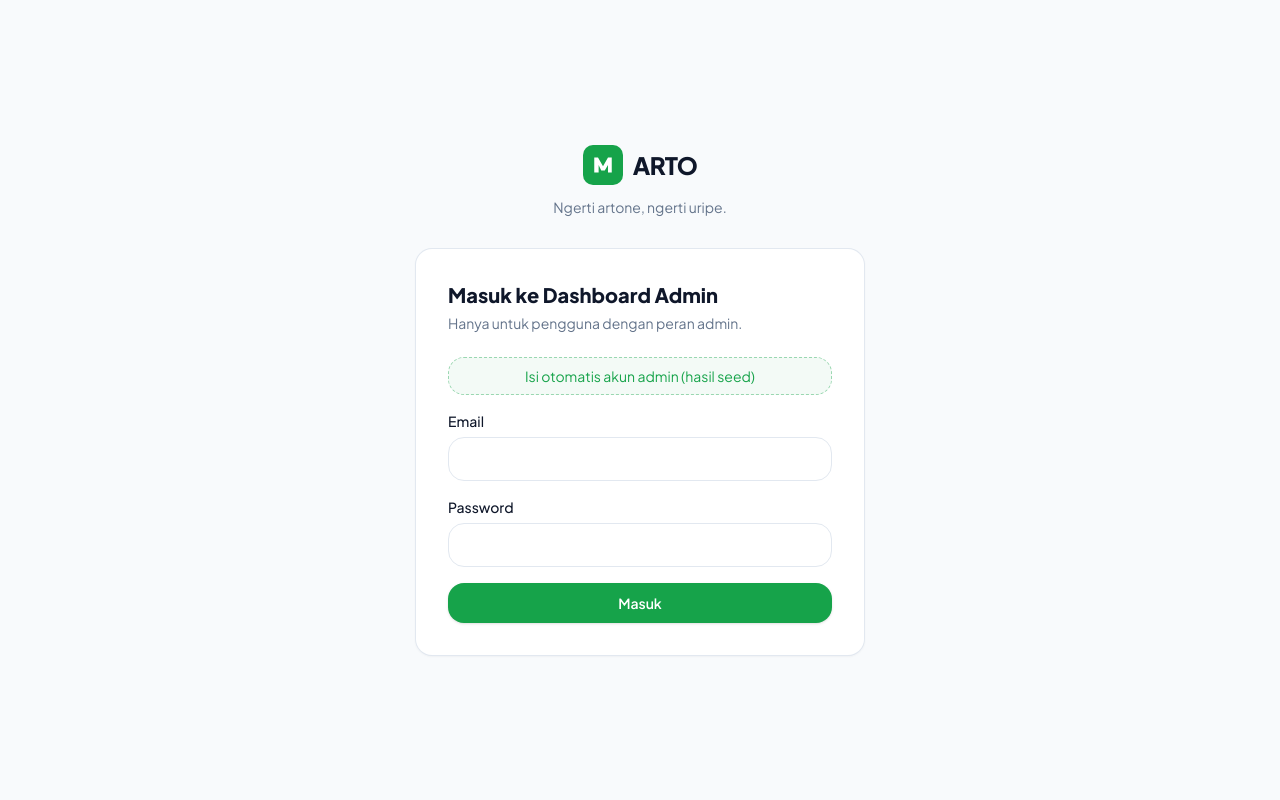
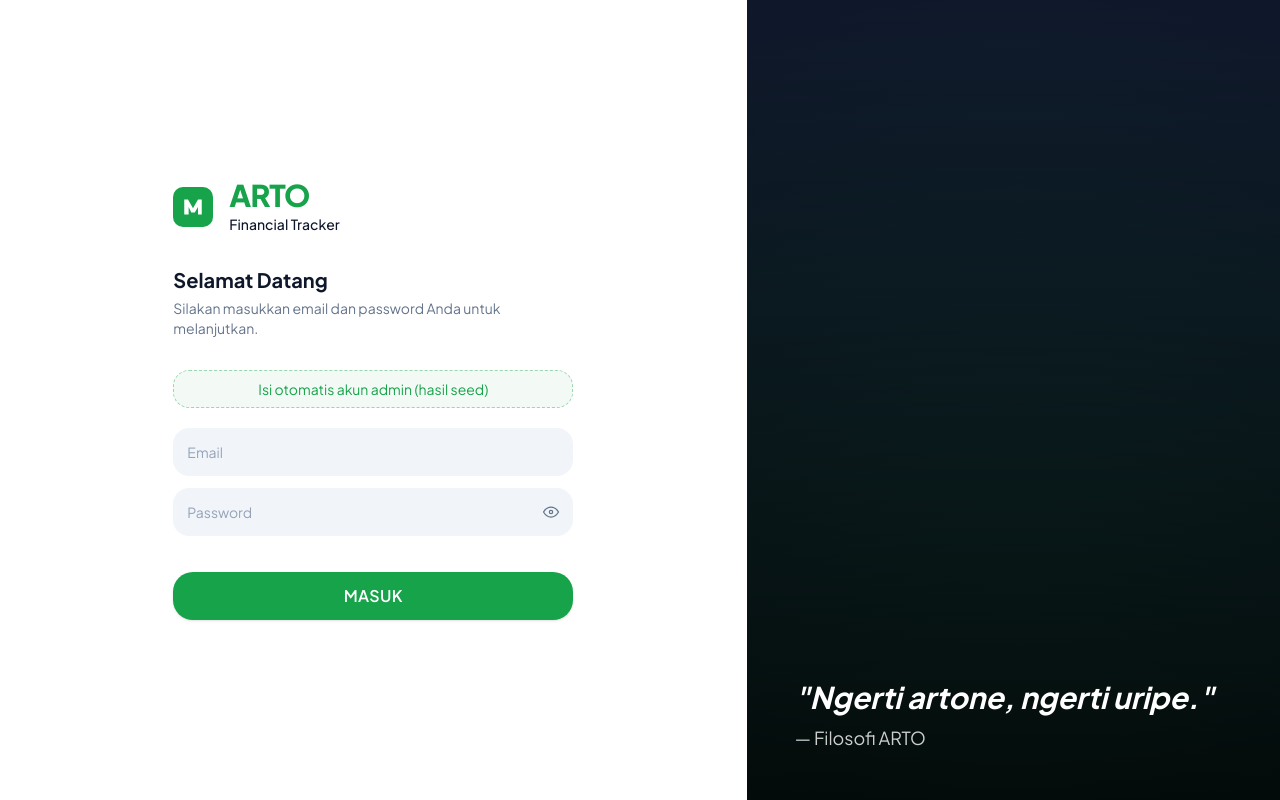
Before and after one commit to RIQORAHMAHIDAYAT/arto-admin, a React (Vite) app: page /auth/login in a window 1280 px wide. Built offline with nearby package versions, Linux system fonts and the light colour scheme; no server answers.

Commit message:
feat: update admin UI layout and dashboard

```diff
--- a/package.json
+++ b/package.json
@@ -12,8 +12,11 @@
     "preview": "vite preview"
   },
   "dependencies": {
+    "@tabler/icons-react": "^3.46.0",
     "@tailwindcss/vite": "^4.3.3",
+    "apexcharts": "^6.10.0",
     "react": "^19.2.8",
+    "react-apexcharts": "^2.1.1",
     "react-dom": "^19.2.8",
     "react-router-dom": "^7.18.2",
     "tailwindcss": "^4.3.3"
--- a/src/components/ui/Input.tsx
+++ b/src/components/ui/Input.tsx
@@ -1,16 +1,21 @@
-import type { InputHTMLAttributes } from 'react'
-import { useId } from 'react'
+import { useState, type InputHTMLAttributes, useId } from 'react'
+import { IconEye, IconEyeOff } from '@tabler/icons-react'
 import { cn } from '@/lib/cn'
 
-export interface InputProps extends InputHTMLAttributes<HTMLInputElement> {
+export interface InputProps extends Omit<InputHTMLAttributes<HTMLInputElement>, 'type'> {
   label?: string
   error?: string
   hint?: string
+  type?: 'text' | 'email' | 'password' | 'search'
 }
 
-export function Input({ label, error, hint, className, id, ...props }: InputProps) {
+export function Input({ label, error, hint, className, id, type = 'text', ...props }: InputProps) {
   const autoId = useId()
   const inputId = id ?? autoId
+  const [showPassword, setShowPassword] = useState(false)
+  const isPassword = type === 'password'
+  const resolvedType = isPassword && showPassword ? 'text' : type
+
   return (
     <div className="w-full">
       {label && (
@@ -18,19 +23,31 @@ export function Input({ label, error, hint, className, id, ...props }: InputProp
           {label}
         </label>
       )}
+      <div className="relative">
         <input
           id={inputId}
+          type={resolvedType}
           aria-invalid={error ? true : undefined}
           aria-describedby={error ? `${inputId}-error` : hint ? `${inputId}-hint` : undefined}
           className={cn(
-          'h-11 w-full rounded-lg border bg-surface px-3.5 text-sm text-foreground placeholder:text-muted-foreground transition-colors',
-          error
-            ? 'border-danger focus:border-danger'
-            : 'border-border hover:border-muted-foreground',
+            'h-12 w-full rounded-lg border-0 bg-surface-hover px-3.5 text-sm text-foreground placeholder:text-muted-foreground transition-colors focus:outline-none focus:ring-2 focus:ring-primary',
+            error && 'ring-2 ring-danger focus:ring-danger',
+            isPassword && 'pr-12',
             className,
           )}
           {...props}
         />
+        {isPassword && (
+          <button
+            type="button"
+            onClick={() => setShowPassword((v) => !v)}
+            aria-label={showPassword ? 'Sembunyikan password' : 'Tampilkan password'}
+            className="absolute right-3 top-1/2 -translate-y-1/2 cursor-pointer text-muted transition-colors hover:text-foreground"
+          >
+            {showPassword ? <IconEyeOff size={20} stroke={1.5} /> : <IconEye size={20} stroke={1.5} />}
+          </button>
+        )}
+      </div>
       {error && (
         <p id={`${inputId}-error`} className="mt-1.5 text-sm text-danger">
           {error}
--- /dev/null
+++ b/src/features/dashboard/DonutCharts.tsx
@@ -0,0 +1,38 @@
+import { lazy, Suspense } from 'react'
+import type { ApexOptions } from 'apexcharts'
+
+const ReactApexChart = lazy(() => import('react-apexcharts'))
+
+interface DonutChartProps {
+  title: string
+  labels: string[]
+  series: number[]
+  colors: string[]
+}
+
+function defaultOptions(labels: string[], colors: string[]): ApexOptions {
+  return {
+    chart: { type: 'donut', height: 240 },
+    labels,
+    colors,
+    legend: { position: 'bottom' },
+    dataLabels: { enabled: true },
+    stroke: { width: 0 },
+  }
+}
+
+export function DonutChart({ title, labels, series, colors }: DonutChartProps) {
+  return (
+    <div className="rounded-xl bg-surface p-5 shadow-[var(--shadow-card)] ring-1 ring-border">
+      <h3 className="mb-3 text-base font-bold text-foreground">{title}</h3>
+      <Suspense fallback={<div className="flex h-[240px] items-center justify-center text-sm text-muted">Memuat grafik…</div>}>
+        <ReactApexChart
+          type="donut"
+          height={240}
+          options={defaultOptions(labels, colors)}
+          series={series}
+        />
+      </Suspense>
+    </div>
+  )
+}
--- /dev/null
+++ b/src/features/dashboard/GreetingCard.tsx
@@ -0,0 +1,47 @@
+interface GreetingCardProps {
+  greeting: string
+  appName: string
+}
+
+export function getGreetingByHour(hour: number): string {
+  if (hour >= 4 && hour < 11) return 'Selamat Pagi'
+  if (hour >= 11 && hour < 15) return 'Selamat Siang'
+  if (hour >= 15 && hour < 19) return 'Selamat Sore'
+  return 'Selamat Malam'
+}
+
+export function GreetingIllustration() {
+  return (
+    <svg viewBox="0 0 200 120" className="mx-auto mb-4 h-28 w-auto" aria-hidden="true">
+      <circle cx="100" cy="60" r="46" fill="rgba(255,255,255,0.06)" />
+      <circle cx="100" cy="60" r="32" fill="rgba(34,197,94,0.25)" />
+      <path
+        d="M84 68l10-14 7 9 5-6 12 11"
+        fill="none"
+        stroke="#4ADE80"
+        strokeWidth="3"
+        strokeLinecap="round"
+        strokeLinejoin="round"
+      />
+      <circle cx="146" cy="30" r="10" fill="#FBBF24" opacity="0.85" />
+      <rect x="36" y="88" width="128" height="8" rx="4" fill="rgba(255,255,255,0.08)" />
+      <rect x="56" y="102" width="88" height="8" rx="4" fill="rgba(255,255,255,0.05)" />
+    </svg>
+  )
+}
+
+export function GreetingCard({ greeting, appName }: GreetingCardProps) {
+  return (
+    <div className="flex h-full flex-col rounded-xl bg-slate-900 p-6 shadow-[var(--shadow-card)] dark:bg-zinc-900">
+      <div className="text-center">
+        <GreetingIllustration />
+      </div>
+      <h3 className="text-lg font-bold leading-snug text-white">
+        {greeting} di {appName}
+      </h3>
+      <p className="mt-3 text-sm font-light italic text-white/70">
+        "Ngerti artone, ngerti uripe — pahami uangmu, atur hidupmu."
+      </p>
+    </div>
+  )
+}
--- /dev/null
+++ b/src/features/dashboard/MetricCards.tsx
@@ -0,0 +1,36 @@
+import type { ReactNode } from 'react'
+
+export interface MetricItem {
+  title: string
+  value: number
+  icon: ReactNode
+  gradient: string
+}
+
+interface MetricCardsProps {
+  items: MetricItem[]
+}
+
+export function MetricCards({ items }: MetricCardsProps) {
+  return (
+    <div className="grid grid-cols-1 gap-6 sm:grid-cols-2 lg:grid-cols-4">
+      {items.map((item) => (
+        <div key={item.title} className="flex items-center gap-4">
+          <span
+            className="flex h-14 w-14 shrink-0 items-center justify-center rounded-full text-white [&>svg]:h-6 [&>svg]:w-6"
+            style={{ background: item.gradient }}
+            aria-hidden="true"
+          >
+            {item.icon}
+          </span>
+          <div className="min-w-0">
+            <p className="text-3xl font-bold tracking-tight text-foreground">
+              {item.value.toLocaleString('id-ID')}
+            </p>
+            <p className="mt-1 truncate text-sm font-light text-muted">{item.title}</p>
+          </div>
+        </div>
+      ))}
+    </div>
+  )
+}
--- a/src/pages/OverviewPage.tsx
+++ b/src/pages/OverviewPage.tsx
@@ -1,20 +1,60 @@
+import {
+  IconArrowsExchange,
+  IconCalendarStats,
+  IconUserPlus,
+  IconUsers,
+} from '@tabler/icons-react'
 import { useAsync } from '@/hooks/useAsync'
-import { getOverview } from '@/data/api/adminApi'
+import { getOverview, getTransactionsStatistics } from '@/data/api/adminApi'
 import { PageHeader } from './PageHeader'
-import { StatCard } from '@/components/admin/StatCard'
 import { LoadingBlock } from '@/components/ui/LoadingBlock'
 import { ErrorState } from '@/components/ui/ErrorState'
-import { DashboardIcon, TransactionIcon, UsersIcon } from '@/components/icons'
-import { formatNumber } from '@/lib/currency'
 import { getErrorMessage } from '@/lib/errorMessage'
+import { useAuth } from '@/context/AuthContext'
+import { GreetingCard, getGreetingByHour } from '@/features/dashboard/GreetingCard'
+import { MetricCards, type MetricItem } from '@/features/dashboard/MetricCards'
+import { DonutChart } from '@/features/dashboard/DonutCharts'
+
+const GRADIENT_PRIMARY = 'linear-gradient(180deg, #34D27B 0%, #16A34A 100%)'
+const GRADIENT_SECONDARY = 'linear-gradient(180deg, #60A5FA 0%, #2563EB 100%)'
+const GRADIENT_WARNING = 'linear-gradient(180deg, #FBBF24 0%, #D97706 100%)'
+const GRADIENT_ORANGE = 'linear-gradient(180deg, #FB923C 0%, #EA580C 100%)'
+
+const CHART_COLORS = ['#16A34A', '#2563EB', '#D97706', '#EF4444', '#7C3AED', '#0891B2']
+
+function WelcomeOnlyCard() {
+  const { user } = useAuth()
+  return (
+    <div className="rounded-xl bg-surface p-10 text-center shadow-[var(--shadow-card)] ring-1 ring-border">
+      <h2 className="text-xl font-bold text-foreground">
+        Selamat Datang {user?.name ?? 'Pengguna'} — {user?.role ?? '-'}
+      </h2>
+      <p className="mt-2 text-sm text-muted">Anda masuk sebagai {user?.role ?? '-'}</p>
+    </div>
+  )
+}
 
 export function OverviewPage() {
-  const { data, loading, error, refetch } = useAsync(getOverview, [])
+  const { user } = useAuth()
+  const isAdmin = user?.role === 'ADMIN' || user?.role === 'SUPER_ADMIN'
+  const { data, loading, error, refetch } = useAsync(
+    () => Promise.all([getOverview(), getTransactionsStatistics()] as const),
+    [],
+  )
+
+  if (!isAdmin) {
+    return (
+      <>
+        <PageHeader title="Dashboard" description="Ringkasan akun Anda." />
+        <WelcomeOnlyCard />
+      </>
+    )
+  }
 
   if (loading) {
     return (
       <>
-        <PageHeader title="Overview" description="Ringkasan statistik aplikasi ARTO." />
+        <PageHeader title="Dashboard" description="Ringkasan statistik aplikasi ARTO." />
         <LoadingBlock label="Menyiapkan statistik…" />
       </>
     )
@@ -23,56 +63,72 @@ export function OverviewPage() {
   if (error || !data) {
     return (
       <>
-        <PageHeader title="Overview" description="Ringkasan statistik aplikasi ARTO." />
+        <PageHeader title="Dashboard" description="Ringkasan statistik aplikasi ARTO." />
         <ErrorState title="Gagal memuat data" message={getErrorMessage(error)} onRetry={refetch} />
       </>
     )
   }
 
+  const [overview, transactionStats] = data
+
+  const metrics: MetricItem[] = [
+    {
+      title: 'Total Pengguna',
+      value: overview.user.totalUsers,
+      icon: <IconUsers stroke={2} />,
+      gradient: GRADIENT_PRIMARY,
+    },
+    {
+      title: 'Pengguna Baru Bulan Ini',
+      value: overview.user.usersThisMonth,
+      icon: <IconUserPlus stroke={2} />,
+      gradient: GRADIENT_SECONDARY,
+    },
+    {
+      title: 'Total Transaksi',
+      value: transactionStats.totalIncomeCount + transactionStats.totalExpenseCount,
+      icon: <IconArrowsExchange stroke={2} />,
+      gradient: GRADIENT_WARNING,
+    },
+    {
+      title: 'Transaksi Bulan Ini',
+      value: transactionStats.transactionsThisMonth,
+      icon: <IconCalendarStats stroke={2} />,
+      gradient: GRADIENT_ORANGE,
+    },
+  ]
+
+  const expenseByCategory = transactionStats.expenseByCategory.slice(0, 5)
+  const greeting = `${getGreetingByHour(new Date().getHours())}, ${user?.name ?? 'Pengguna'}`
+
   return (
     <>
-      <PageHeader title="Overview" description="Ringkasan statistik aplikasi ARTO." />
-      <div className="grid grid-cols-1 gap-4 sm:grid-cols-2 lg:grid-cols-3">
-        <StatCard
-          label="Total Pengguna"
-          value={formatNumber(data.user.totalUsers)}
-          icon={<UsersIcon />}
-          tone="primary"
-        />
-        <StatCard
-          label="Pengguna Baru Bulan Ini"
-          value={formatNumber(data.user.usersThisMonth)}
-          icon={<UsersIcon />}
-          tone="info"
-          hint="Terhitung sejak awal bulan berjalan"
-        />
-        <StatCard
-          label="Aktif 7 Hari Terakhir"
-          value={formatNumber(data.user.active7Days)}
-          icon={<DashboardIcon />}
-          tone="success"
-          hint="Pengguna dengan aktivitas transaksi/budget"
-        />
-        <StatCard
-          label="Total Transaksi"
-          value={formatNumber(data.transaction.totalTransactions)}
-          icon={<TransactionIcon />}
-          tone="secondary"
-        />
-        <StatCard
-          label="Akun Tercatat"
-          value={formatNumber(data.account.totalAccounts)}
-          icon={<TransactionIcon />}
-          tone="warning"
-          hint="Cash, bank, dan e-wallet"
-        />
-        <StatCard
-          label="Kategori Sistem"
-          value={formatNumber(data.category.systemCategories)}
-          icon={<DashboardIcon />}
-          tone="danger"
-          hint="Kategori bawaan ARTO"
-        />
+      <PageHeader title="Dashboard" description="Ringkasan statistik aplikasi ARTO." />
+      <div className="grid grid-cols-1 gap-4 lg:grid-cols-3">
+        <div className="lg:col-span-1">
+          <GreetingCard greeting={greeting} appName="ARTO" />
+        </div>
+
+        <div className="flex flex-col gap-4 lg:col-span-2">
+          <div className="rounded-xl bg-surface p-6 shadow-[var(--shadow-card)] ring-1 ring-border">
+            <MetricCards items={metrics} />
+          </div>
+
+          <div className="grid grid-cols-1 gap-4 md:grid-cols-2">
+            <DonutChart
+              title="Transaksi Berdasarkan Tipe"
+              labels={['Pemasukan', 'Pengeluaran']}
+              series={[transactionStats.totalIncomeCount, transactionStats.totalExpenseCount]}
+              colors={[CHART_COLORS[0], CHART_COLORS[3]]}
+            />
+            <DonutChart
+              title="Pengeluaran per Kategori"
+              labels={expenseByCategory.map((c) => c.categoryName)}
+              series={expenseByCategory.map((c) => c.count)}
+              colors={CHART_COLORS}
+            />
+          </div>
+        </div>
       </div>
     </>
   )
--- a/src/pages/auth/AuthLayout.tsx
+++ b/src/pages/auth/AuthLayout.tsx
@@ -3,19 +3,35 @@ import { LogoMark } from '@/components/icons'
 
 export function AuthLayout({ title, subtitle, children }: { title: string; subtitle?: string; children: ReactNode }) {
   return (
-    <div className="flex min-h-screen items-center justify-center bg-background px-4 py-10">
-      <div className="w-full max-w-md">
-        <div className="mb-8 flex flex-col items-center gap-3 text-center">
-          <div className="flex items-center gap-2.5">
+    <div className="flex min-h-screen bg-surface">
+      <div className="flex w-full flex-col items-center justify-center lg:w-7/12">
+        <div className="w-full max-w-md px-6 py-12">
+          <div className="mb-8 flex items-center gap-4">
             <LogoMark className="h-10 w-10 text-primary" />
-            <span className="text-2xl font-extrabold tracking-tight text-foreground">ARTO</span>
+            <div>
+              <h1 className="text-3xl font-extrabold tracking-tight text-primary leading-none">ARTO</h1>
+              <p className="mt-1 text-sm font-medium text-foreground">Financial Tracker</p>
+            </div>
           </div>
-          <p className="text-sm text-muted">Ngerti artone, ngerti uripe.</p>
+          <div className="space-y-1">
+            <h2 className="text-xl font-bold text-foreground">{title}</h2>
+            {subtitle && <p className="text-sm text-muted">{subtitle}</p>}
+          </div>
+          <div className="mt-8">{children}</div>
         </div>
-        <div className="rounded-2xl bg-surface p-6 shadow-[var(--shadow-card)] ring-1 ring-border sm:p-8">
-          <h1 className="text-xl font-extrabold text-foreground">{title}</h1>
-          {subtitle && <p className="mt-1 text-sm text-muted">{subtitle}</p>}
-          <div className="mt-6">{children}</div>
+      </div>
+      <div className="relative hidden w-5/12 flex-col items-center justify-end bg-slate-900 p-12 text-white lg:flex overflow-hidden">
+        <div className="absolute inset-0 z-0">
+          <div className="absolute inset-0 bg-linear-to-b from-transparent to-black/80 z-10" />
+          <div className="h-full w-full bg-[radial-gradient(circle_at_50%_120%,rgba(22,163,74,0.3),transparent)]" />
+        </div>
+        <div className="relative z-20 w-full">
+          <blockquote className="space-y-2">
+            <p className="text-3xl font-bold leading-tight italic">
+              "Ngerti artone, ngerti uripe."
+            </p>
+            <footer className="text-lg opacity-80">— Filosofi ARTO</footer>
+          </blockquote>
         </div>
       </div>
     </div>
--- a/src/pages/auth/LoginPage.tsx
+++ b/src/pages/auth/LoginPage.tsx
@@ -31,29 +31,51 @@ export function LoginPage() {
 
   return (
     <AuthLayout
-      title="Masuk ke Dashboard Admin"
-      subtitle="Hanya untuk pengguna dengan peran admin."
+      title="Selamat Datang"
+      subtitle="Silakan masukkan email dan password Anda untuk melanjutkan."
     >
+      {import.meta.env.DEV && (
         <button
           type="button"
           onClick={() => {
             setEmail(ADMIN_EMAIL)
             setPassword(ADMIN_PASSWORD)
           }}
-        className="mb-4 w-full rounded-lg border border-dashed border-primary/40 bg-primary/5 px-3 py-2 text-sm text-primary transition-colors hover:bg-primary/10"
+          className="mb-5 w-full rounded-lg border border-dashed border-primary/40 bg-primary/5 px-3 py-2 text-sm text-primary transition-colors hover:bg-primary/10"
         >
           Isi otomatis akun admin (hasil seed)
         </button>
-      <form onSubmit={handleSubmit} className="space-y-4" noValidate>
-        <Input label="Email" type="email" required autoComplete="email" value={email} onChange={(e) => setEmail(e.target.value)} />
-        <Input label="Password" type="password" required autoComplete="current-password" value={password} onChange={(e) => setPassword(e.target.value)} />
+      )}
+      <form onSubmit={handleSubmit} className="space-y-3" noValidate>
+        <Input
+          type="email"
+          required
+          autoComplete="email"
+          placeholder="Email"
+          value={email}
+          onChange={(e) => setEmail(e.target.value)}
+        />
+        <Input
+          type="password"
+          required
+          autoComplete="current-password"
+          placeholder="Password"
+          value={password}
+          onChange={(e) => setPassword(e.target.value)}
+        />
         {error && (
-          <p role="alert" className="rounded-lg bg-danger/10 px-3 py-2 text-sm text-danger">
+          <div role="alert" className="rounded-lg bg-danger/10 px-4 py-3 text-sm text-danger">
             {error}
-          </p>
+          </div>
         )}
-        <Button type="submit" fullWidth loading={submitting}>
-          Masuk
+        <Button
+          type="submit"
+          size="lg"
+          fullWidth
+          loading={submitting}
+          className="mt-6 uppercase tracking-wide shadow-md"
+        >
+          {submitting ? 'Memproses…' : 'Masuk'}
         </Button>
       </form>
     </AuthLayout>
```
Also changed, not shown: src/data/api/adminApi.ts (+5 -3 lines), src/pages/UsersPage.tsx (+56 -19 lines), src/types/index.ts (+8 -0 lines), 1 other file (tests, documents, lock files or other folders). Lines whose indentation alone changed are shown as unchanged.
